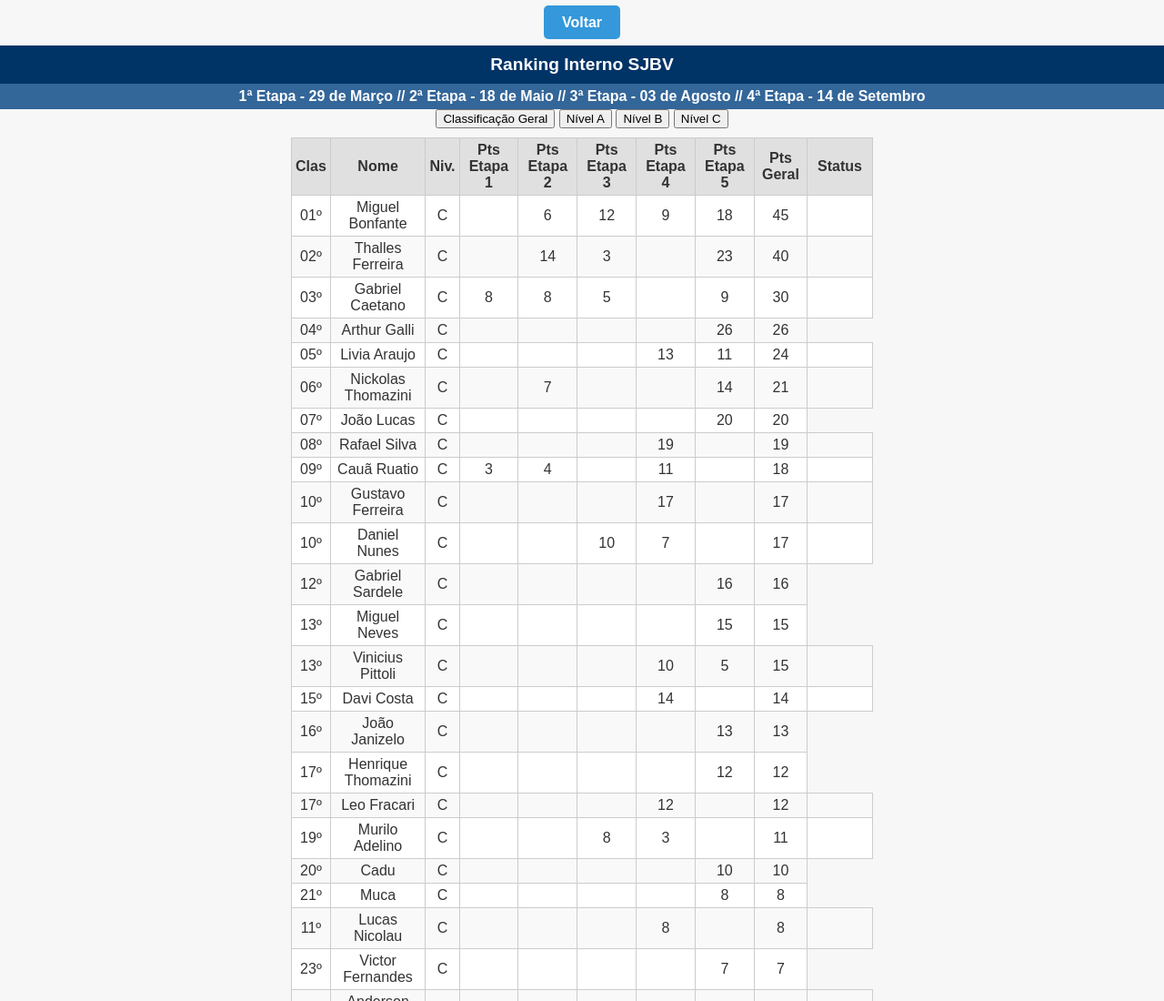
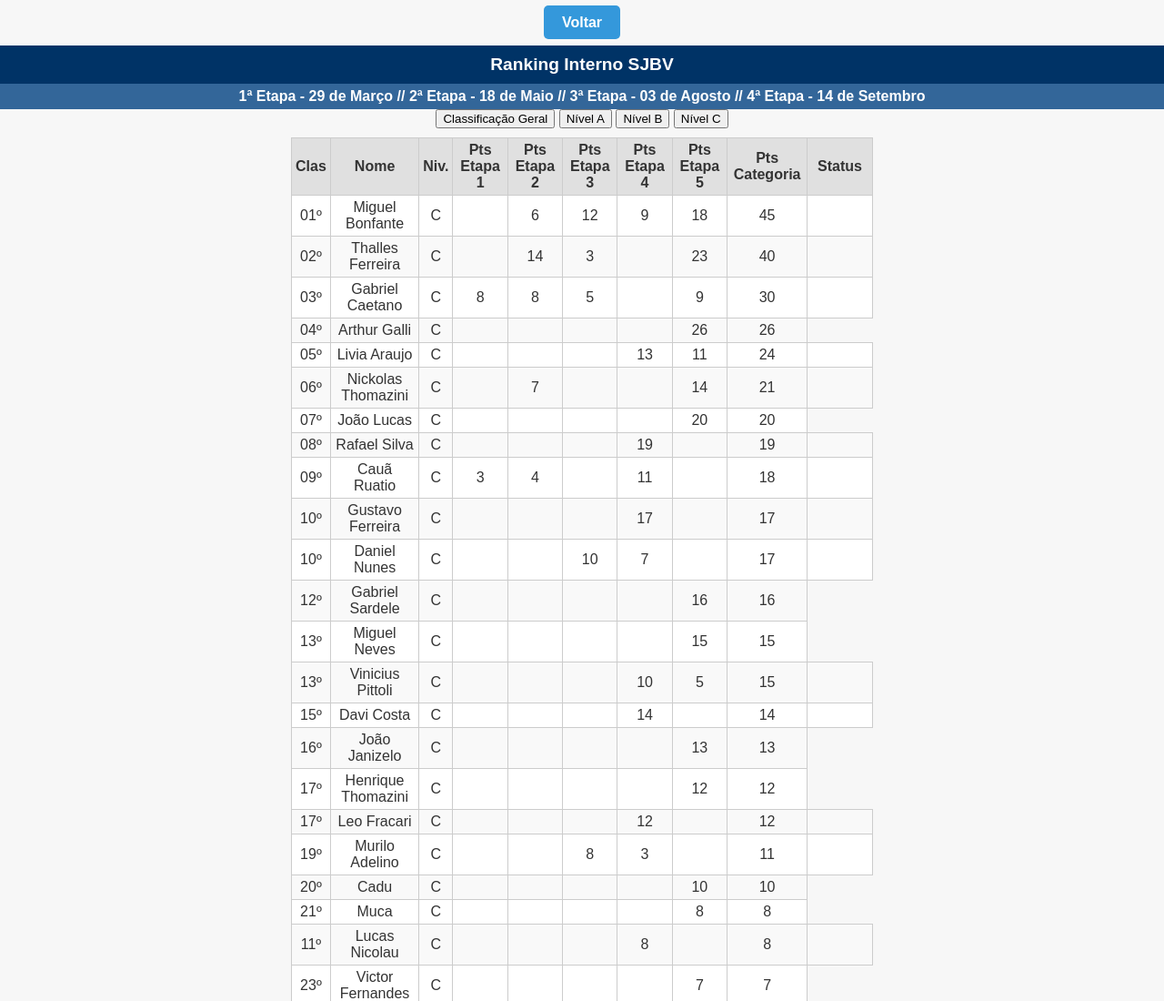
Before and after one commit to VPittoli/TenisDeMesaSJBV_Pontuacao, a plain HTML site: page NivelC.html in a window 1280 px wide. Shown: the top 1100 px of the page at 91% size. Drawn offline with Linux system fonts and the light colour scheme.

Commit message:
Add files via upload

```diff
--- a/NivelC.html
+++ b/NivelC.html
@@ -34,7 +34,7 @@
         <th>Pts Etapa 3</th>
         <th>Pts Etapa 4</th>
         <th>Pts Etapa 5</th>
-        <th>Pts Geral</th>
+        <th>Pts Categoria</th>
         <th>Status</th>
       </tr>
     </thead>
```
